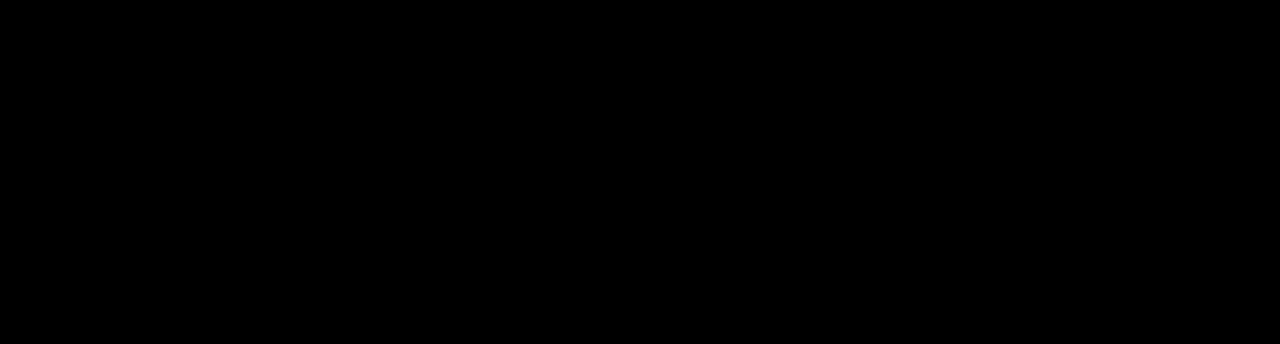
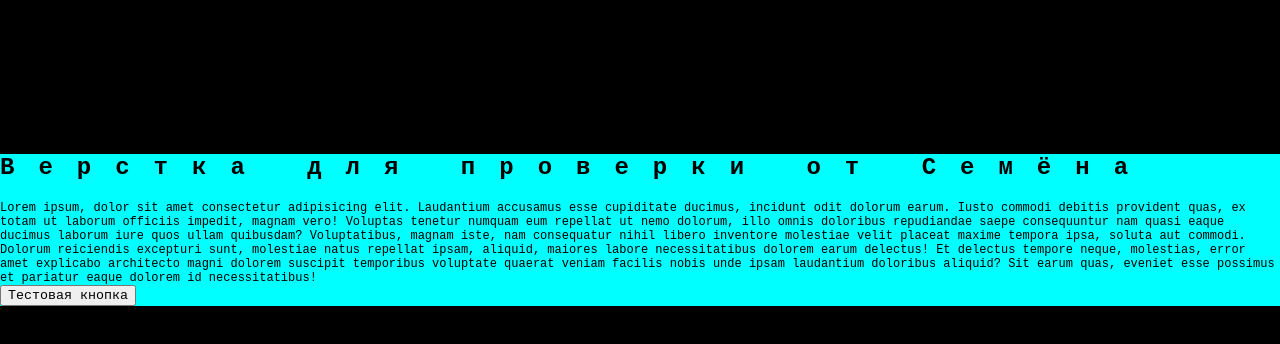
Before and after one commit to Lexa74/homeworkes, a plain HTML site: page index.html in a window 1280 px wide. Drawn offline with Linux system fonts and the light colour scheme.

Commit message:
creates new styles and layout

```diff
--- /dev/null
+++ b/header.css
@@ -0,0 +1,3 @@
+.header {
+  background-color: aquamarine;
+}
--- a/index.html
+++ b/index.html
@@ -1,16 +1,35 @@
 <!DOCTYPE html>
 <html lang="en">
-<head>
-    <meta charset="UTF-8">
-    <meta name="viewport" content="width=device-width, initial-scale=1.0">
+  <head>
+    <meta charset="UTF-8" />
+    <meta name="viewport" content="width=device-width, initial-scale=1.0" />
     <title>homework 5</title>
-    <link rel="stylesheet" href="./style.css">
-    <link rel="stylesheet" href="./tablet.css">
-</head>
-<body>
-    <section>Секция</section>
+    <link rel="stylesheet" href="./style.css" />
+    <link rel="stylesheet" href="./tablet.css" />
+  </head>
+  <body>
+    <section class="header">Секция</section>
     <h1>H1</h1>
     <p>Домашка hw5</p>
     <p>Домашка hw5 и заголовок</p>
-</body>
+    <section class="test-section">
+      <h1 class="title">Верстка для проверки от Семёна</h1>
+      <p class="text">
+        Lorem ipsum, dolor sit amet consectetur adipisicing elit. Laudantium
+        accusamus esse cupiditate ducimus, incidunt odit dolorum earum. Iusto
+        commodi debitis provident quas, ex totam ut laborum officiis impedit,
+        magnam vero! Voluptas tenetur numquam eum repellat ut nemo dolorum, illo
+        omnis doloribus repudiandae saepe consequuntur nam quasi eaque ducimus
+        laborum iure quos ullam quibusdam? Voluptatibus, magnam iste, nam
+        consequatur nihil libero inventore molestiae velit placeat maxime
+        tempora ipsa, soluta aut commodi. Dolorum reiciendis excepturi sunt,
+        molestiae natus repellat ipsam, aliquid, maiores labore necessitatibus
+        dolorem earum delectus! Et delectus tempore neque, molestias, error amet
+        explicabo architecto magni dolorem suscipit temporibus voluptate quaerat
+        veniam facilis nobis unde ipsam laudantium doloribus aliquid? Sit earum
+        quas, eveniet esse possimus et pariatur eaque dolorem id necessitatibus!
+      </p>
+      <button class="test-btn">Тестовая кнопка</button>
+    </section>
+  </body>
 </html>
--- a/style.css
+++ b/style.css
@@ -1,17 +1,31 @@
 body {
-    margin: 0;
-    padding: 0;
+  margin: 0;
+  padding: 0;
 }
 
 * {
-    box-sizing: border-box;
-    font-family: 'Courier New', Courier, monospace;
+  box-sizing: border-box;
+  font-family: "Courier New", Courier, monospace;
 }
 
 p {
-    margin: 0;
+  margin: 0;
 }
 
 body {
-    background-color: rgb(0, 0, 0);
+  background-color: rgb(0, 0, 0);
 }
+
+.test-section {
+  background-color: aqua;
+}
+
+.title{
+  color: black;
+  letter-spacing: 24px;
+}
+
+.text {
+  font-size: 12px;
+  color: black;
+}
```
